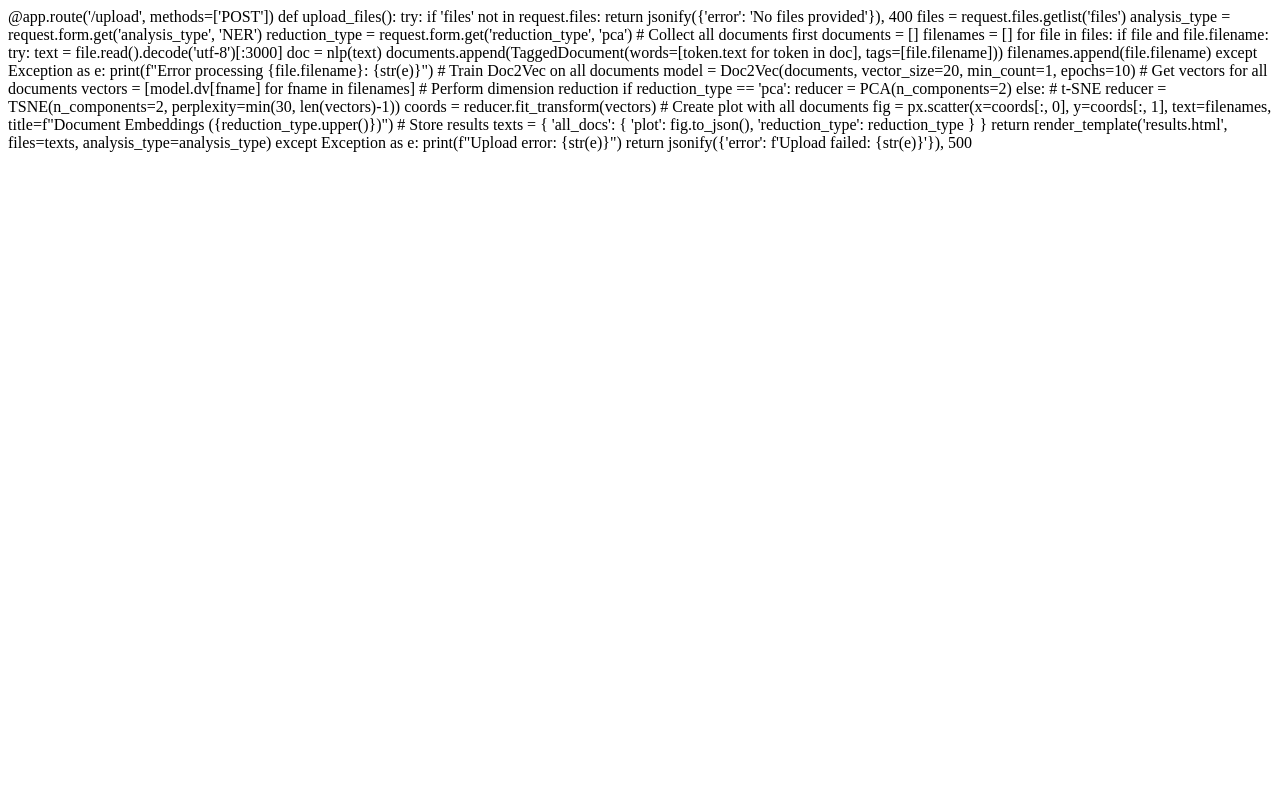
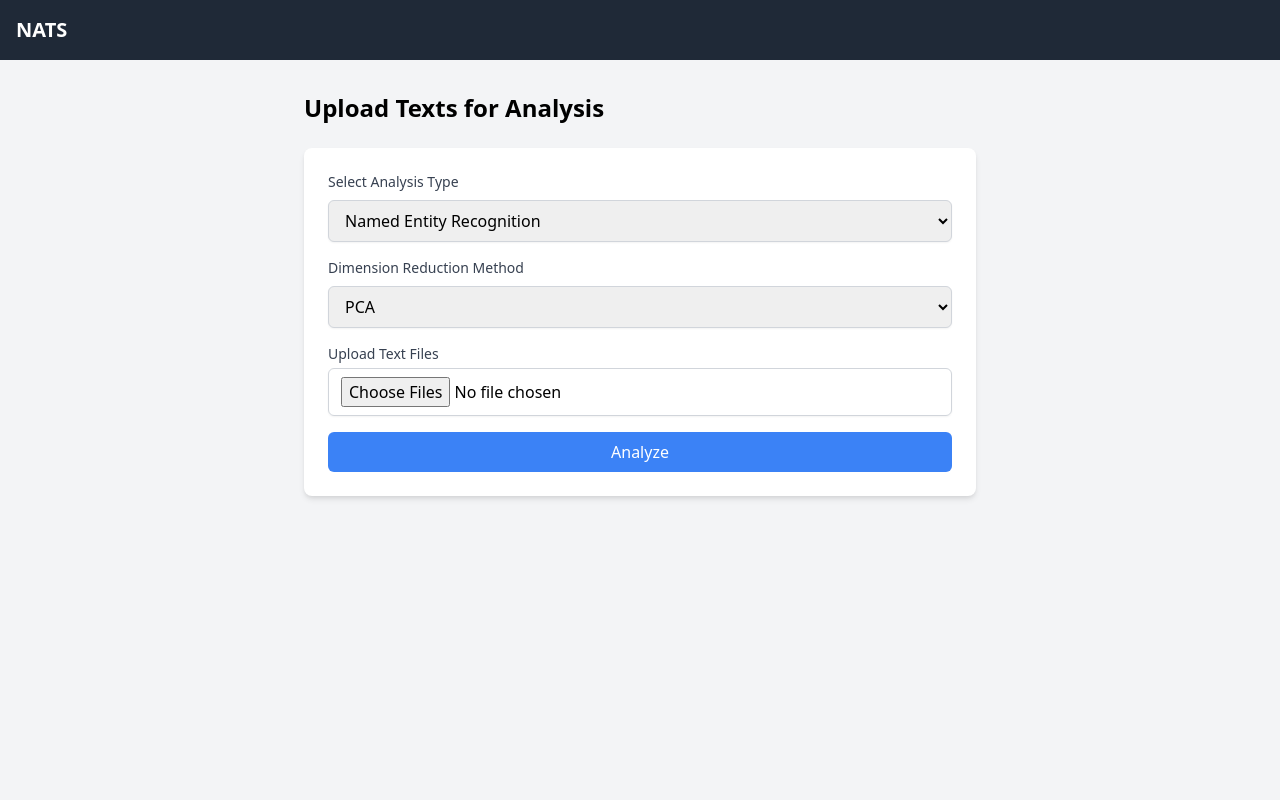
Before and after one commit to StergiosCha/NATS, a Flask app: page / in a window 1280 px wide. Run offline with Flask 2, Linux system fonts and the light colour scheme; some libraries are stand-ins or nearby versions.

Commit message:
Update upload.html

```diff
--- a/app/templates/upload.html
+++ b/app/templates/upload.html
@@ -1,59 +1,42 @@
-@app.route('/upload', methods=['POST'])
-def upload_files():
-    try:
-        if 'files' not in request.files:
-            return jsonify({'error': 'No files provided'}), 400
+{% extends "base.html" %}
+{% block title %}Upload Texts - NATS{% endblock %}
 
-        files = request.files.getlist('files')
-        analysis_type = request.form.get('analysis_type', 'NER')
-        reduction_type = request.form.get('reduction_type', 'pca')
+{% block content %}
+<div class="max-w-2xl mx-auto">
+    <h2 class="text-2xl font-bold mb-6">Upload Texts for Analysis</h2>
 
-        # Collect all documents first
-        documents = []
-        filenames = []
+    <div class="bg-white rounded-lg shadow-md p-6">
+        <form action="/upload" method="post" enctype="multipart/form-data" class="space-y-4">
+            <div>
+                <label class="block text-sm font-medium text-gray-700 mb-2">
+                    Select Analysis Type
+                </label>
+                <select name="analysis_type" class="mt-1 block w-full px-3 py-2 border border-gray-300 rounded-md shadow-sm">
+                    <option value="NER">Named Entity Recognition</option>
+                    <option value="Doc2Vec">Document Embeddings</option>
+                </select>
+            </div>
 
-        for file in files:
-            if file and file.filename:
-                try:
-                    text = file.read().decode('utf-8')[:3000]
-                    doc = nlp(text)
-                    documents.append(TaggedDocument(words=[token.text for token in doc],
-                                                 tags=[file.filename]))
-                    filenames.append(file.filename)
-                except Exception as e:
-                    print(f"Error processing {file.filename}: {str(e)}")
+            <div id="reduction_options">
+                <label class="block text-sm font-medium text-gray-700 mb-2">
+                    Dimension Reduction Method
+                </label>
+                <select name="reduction_type" class="mt-1 block w-full px-3 py-2 border border-gray-300 rounded-md shadow-sm">
+                    <option value="pca">PCA</option>
+                    <option value="tsne">t-SNE</option>
+                </select>
+            </div>
 
-        # Train Doc2Vec on all documents
-        model = Doc2Vec(documents, vector_size=20, min_count=1, epochs=10)
+            <div>
+                <label class="block text-sm font-medium text-gray-700">Upload Text Files</label>
+                <input type="file" name="files" multiple accept=".txt"
+                       class="mt-1 block w-full px-3 py-2 border border-gray-300 rounded-md shadow-sm" required>
+            </div>
 
-        # Get vectors for all documents
-        vectors = [model.dv[fname] for fname in filenames]
-
-        # Perform dimension reduction
-        if reduction_type == 'pca':
-            reducer = PCA(n_components=2)
-        else:  # t-SNE
-            reducer = TSNE(n_components=2, perplexity=min(30, len(vectors)-1))
-
-        coords = reducer.fit_transform(vectors)
-
-        # Create plot with all documents
-        fig = px.scatter(x=coords[:, 0], y=coords[:, 1],
-                        text=filenames,
-                        title=f"Document Embeddings ({reduction_type.upper()})")
-
-        # Store results
-        texts = {
-            'all_docs': {
-                'plot': fig.to_json(),
-                'reduction_type': reduction_type
-            }
-        }
-
-        return render_template('results.html',
-                             files=texts,
-                             analysis_type=analysis_type)
-
-    except Exception as e:
-        print(f"Upload error: {str(e)}")
-        return jsonify({'error': f'Upload failed: {str(e)}'}), 500
+            <button type="submit" class="w-full bg-blue-500 text-white px-4 py-2 rounded-md hover:bg-blue-600">
+                Analyze
+            </button>
+        </form>
+    </div>
+</div>
+{% endblock %}
```
